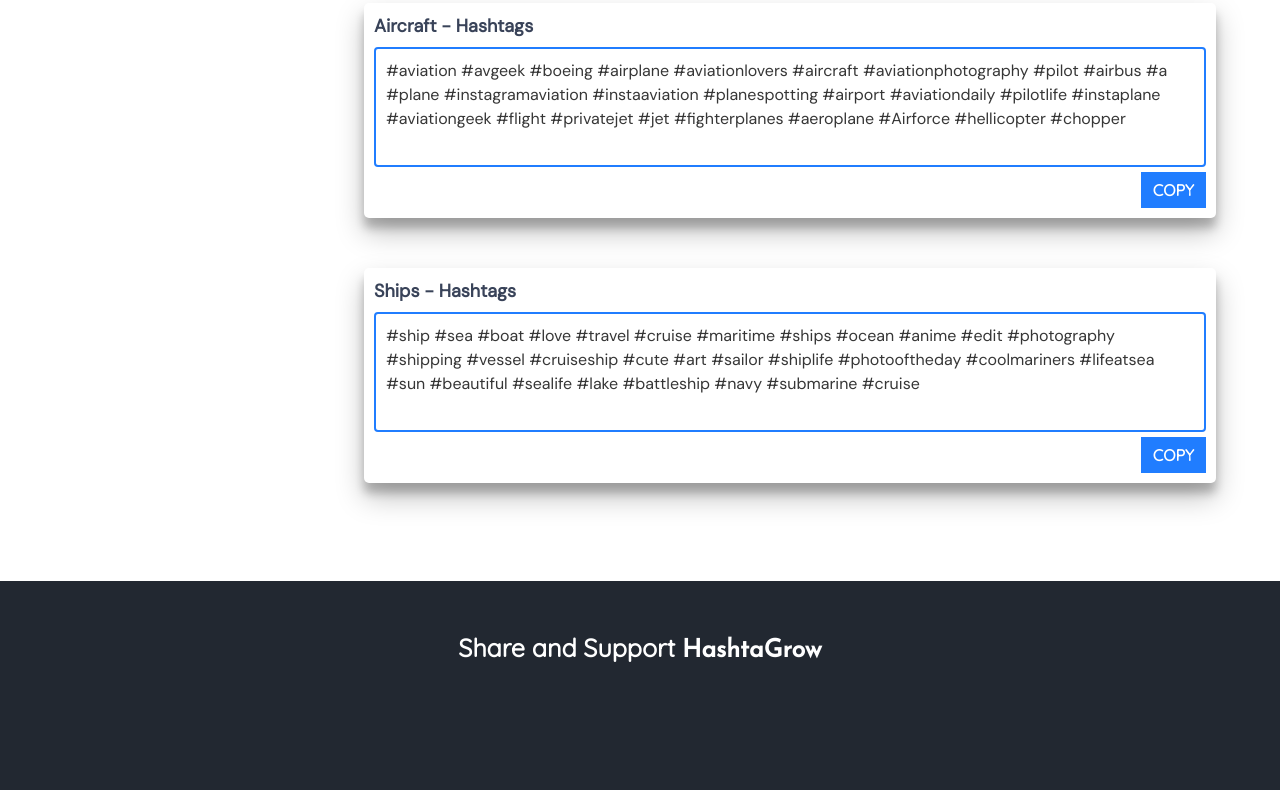
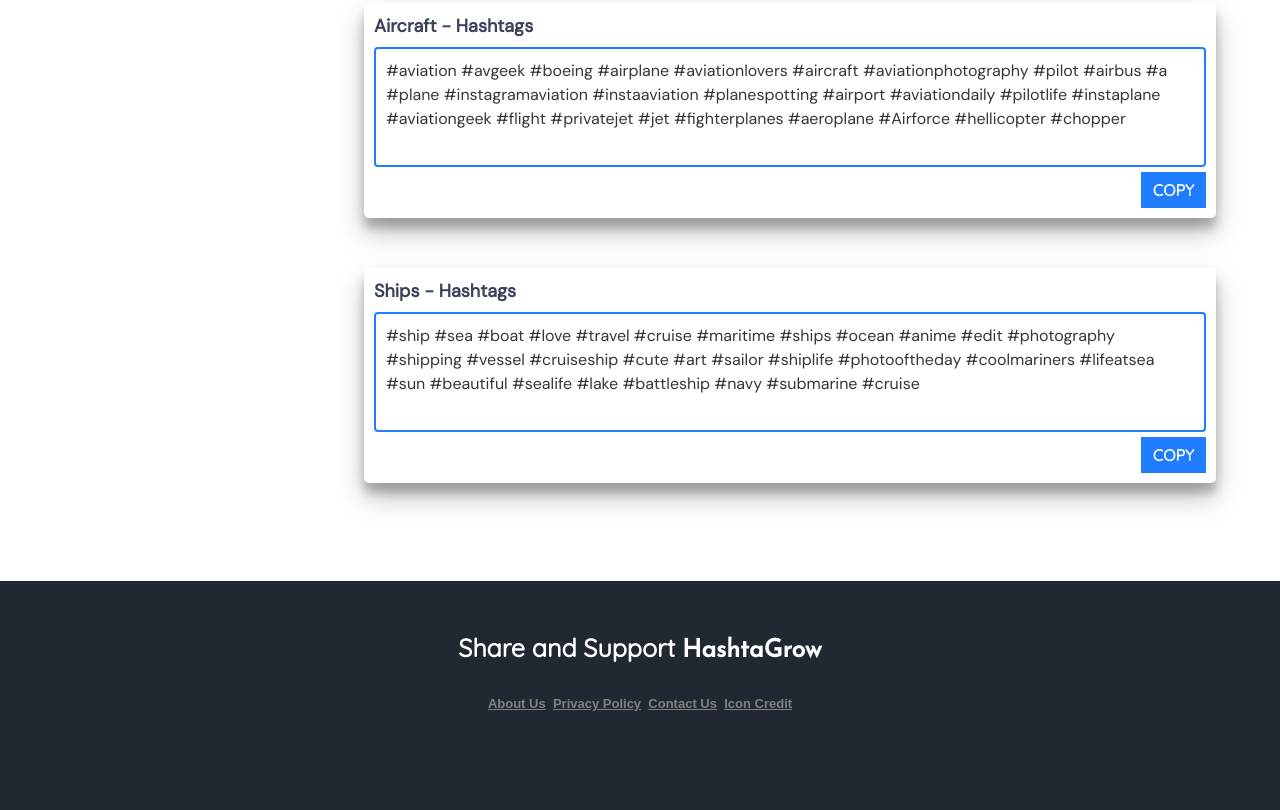
Before and after one commit to Chipplayer/hashtagrow, a plain HTML site: page hashtag-vehicles.html in a window 1280 px wide. Shown: the part 700-1510 px from the top of the page. Drawn offline with nearby package versions, Linux system fonts and the light colour scheme; some packages are replaced by stand-ins of ours; a script that the page names is missing.

Commit message:
Footer Updated

```diff
--- a/hashtag-vehicles.html
+++ b/hashtag-vehicles.html
@@ -211,6 +211,7 @@ _browsee('init', '86a09009458b9e88b68016175010f79151aa753761cdb132');
                 <!-- Go to www.addthis.com/dashboard to customize your tools -->
                 <div class="addthis_inline_share_toolbox"></div>
 
+       <p class="footfont" style="font-size:13px;font-family:arial;"><a href="aboutus.html"><u>About Us</u></a>&nbsp;&nbsp;<a href="privacypolicy.html"><u>Privacy Policy</u></a>&nbsp;&nbsp;<a href="contactus.html"><u>Contact Us</u></a>&nbsp;&nbsp;<a href="http://icons8.com"><u>Icon Credit</u></a></p>
 
 
     </div>
```
